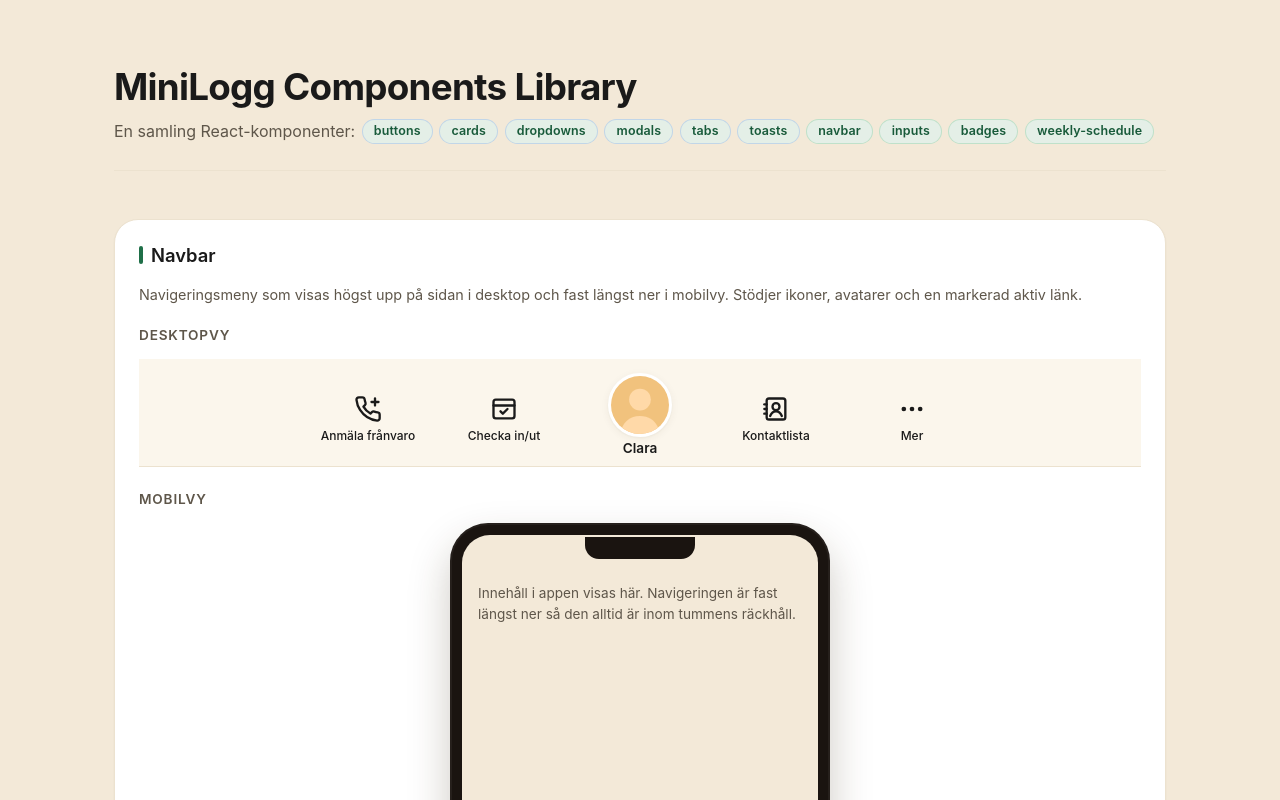
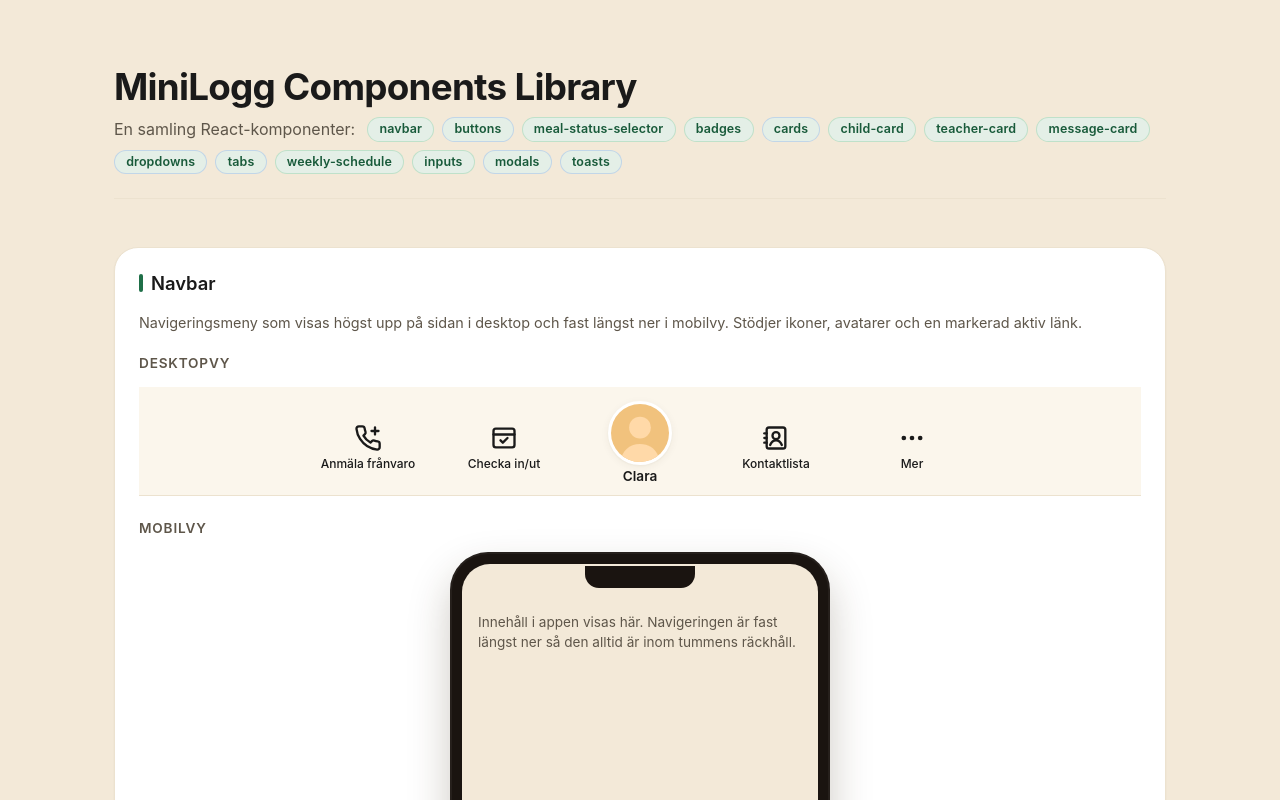
Before and after one commit to Frippanhono/fredrika-components-library, a React (Vite) app: page / in a window 1280 px wide. Shown: the top 800 px of the page. Built offline with nearby package versions, Linux system fonts and the light colour scheme.

Commit message:
feat: enhance app hero section with navigation and styling improvements

```diff
--- a/src/App.css
+++ b/src/App.css
@@ -37,6 +37,55 @@
   gap: 0.4rem;
   align-items: center;
   line-height: 1.8;
+}
+
+.app__hero-intro {
+  color: var(--fc-color-text-soft);
+  margin-right: 0.25rem;
+}
+
+.app__hero-toc {
+  display: flex;
+  flex-wrap: wrap;
+  gap: 0.5rem;
+  align-items: center;
+}
+
+.app__hero-toc-link {
+  text-decoration: none;
+  border-radius: 999px;
+  display: inline-flex;
+  transition:
+    transform var(--fc-transition-smooth),
+    box-shadow var(--fc-transition-smooth);
+}
+
+.app__hero-toc-link:hover .fc-badge,
+.app__hero-toc-link:focus-visible .fc-badge {
+  transform: translateY(-1px);
+  box-shadow: var(--fc-shadow-sm);
+  filter: brightness(0.97);
+}
+
+.app__hero-toc-link:focus-visible {
+  outline: 2px solid var(--fc-color-primary, #2563eb);
+  outline-offset: 2px;
+}
+
+.app__hero-toc-link .fc-badge {
+  cursor: pointer;
+  transition:
+    transform var(--fc-transition-smooth),
+    box-shadow var(--fc-transition-smooth),
+    filter var(--fc-transition-smooth);
+}
+
+html {
+  scroll-behavior: smooth;
+}
+
+.section {
+  scroll-margin-top: 1rem;
 }
 
 .section {
--- a/src/App.jsx
+++ b/src/App.jsx
@@ -107,21 +107,34 @@ function Showcase() {
       <main className="app__main">
         <header className="app__hero">
           <h1>MiniLogg Components Library</h1>
-          <p>
-            En samling React-komponenter: <Badge variant="info">buttons</Badge>{" "}
-            <Badge variant="info">cards</Badge>{" "}
-            <Badge variant="info">dropdowns</Badge>{" "}
-            <Badge variant="info">modals</Badge>{" "}
-            <Badge variant="info">tabs</Badge>{" "}
-            <Badge variant="info">toasts</Badge>{" "}
-            <Badge variant="success">navbar</Badge>{" "}
-            <Badge variant="success">inputs</Badge>{" "}
-            <Badge variant="success">badges</Badge>{" "}
-            <Badge variant="success">weekly-schedule</Badge>
-          </p>
+          <nav className="app__hero-toc" aria-label="Komponenter">
+            <span className="app__hero-intro">
+              En samling React-komponenter:
+            </span>
+            {[
+              { href: "#navbar", label: "navbar", variant: "success" },
+              { href: "#components", label: "buttons", variant: "info" },
+              { href: "#meal-status", label: "meal-status-selector", variant: "success" },
+              { href: "#badges", label: "badges", variant: "success" },
+              { href: "#cards", label: "cards", variant: "info" },
+              { href: "#child-card", label: "child-card", variant: "success" },
+              { href: "#teacher-card", label: "teacher-card", variant: "success" },
+              { href: "#message-card", label: "message-card", variant: "success" },
+              { href: "#dropdown-tabs", label: "dropdowns", variant: "info" },
+              { href: "#dropdown-tabs", label: "tabs", variant: "info" },
+              { href: "#weekly-schedule", label: "weekly-schedule", variant: "success" },
+              { href: "#forms", label: "inputs", variant: "success" },
+              { href: "#feedback", label: "modals", variant: "info" },
+              { href: "#feedback", label: "toasts", variant: "info" },
+            ].map((item) => (
+              <a key={item.label} href={item.href} className="app__hero-toc-link">
+                <Badge variant={item.variant}>{item.label}</Badge>
+              </a>
+            ))}
+          </nav>
         </header>
 
-        <section className="section">
+        <section id="navbar" className="section">
           <h2 className="section__title">Navbar</h2>
           <p className="section__hint">
             Navigeringsmeny som visas högst upp på sidan i desktop och fast
@@ -183,7 +196,7 @@ function Showcase() {
           </div>
         </section>
 
-        <section className="section">
+        <section id="meal-status" className="section">
           <h2 className="section__title">Meal Status Selector</h2>
           <p className="section__hint">
             Horisontell väljare för att rapportera hur en måltid gick. Stora
@@ -197,7 +210,7 @@ function Showcase() {
           </div>
         </section>
 
-        <section className="section">
+        <section id="badges" className="section">
           <h2 className="section__title">Badges</h2>
           <div className="row">
             <Badge>Neutral</Badge>
@@ -208,7 +221,7 @@ function Showcase() {
           </div>
         </section>
 
-        <section className="section">
+        <section id="cards" className="section">
           <h2 className="section__title">Cards</h2>
           <div className="grid-cards">
             <Card>
@@ -249,7 +262,7 @@ function Showcase() {
           </div>
         </section>
 
-        <section className="section">
+        <section id="child-card" className="section">
           <h2 className="section__title">ChildCard</h2>
           <p className="section__hint">
             Pedagogiskt kort för att presentera ett barn med namn, avdelning,
@@ -284,7 +297,7 @@ function Showcase() {
           </div>
         </section>
 
-        <section className="section">
+        <section id="teacher-card" className="section">
           <h2 className="section__title">TeacherCard</h2>
           <p className="section__hint">
             Kort för personal på en avdelning – visar titel, namn och
@@ -316,7 +329,7 @@ function Showcase() {
           </div>
         </section>
 
-        <section className="section">
+        <section id="message-card" className="section">
           <h2 className="section__title">MessageCard / NoticeCard</h2>
           <p className="section__hint">
             Kort för information mellan pedagog och vårdnadshavare – t.ex.
@@ -361,7 +374,7 @@ function Showcase() {
           </div>
         </section>
 
-        <section className="section">
+        <section id="dropdown-tabs" className="section">
           <h2 className="section__title">Dropdown & Tabs</h2>
           <div className="row">
             <Dropdown
@@ -492,7 +505,7 @@ function Showcase() {
           />
         </section>
 
-        <section className="section">
+        <section id="weekly-schedule" className="section">
           <h2 className="section__title">WeeklySchedule</h2>
           <p className="section__hint">
             Enkel veckovy med kort, tider och responsiv layout. Visar mån–fre
```
